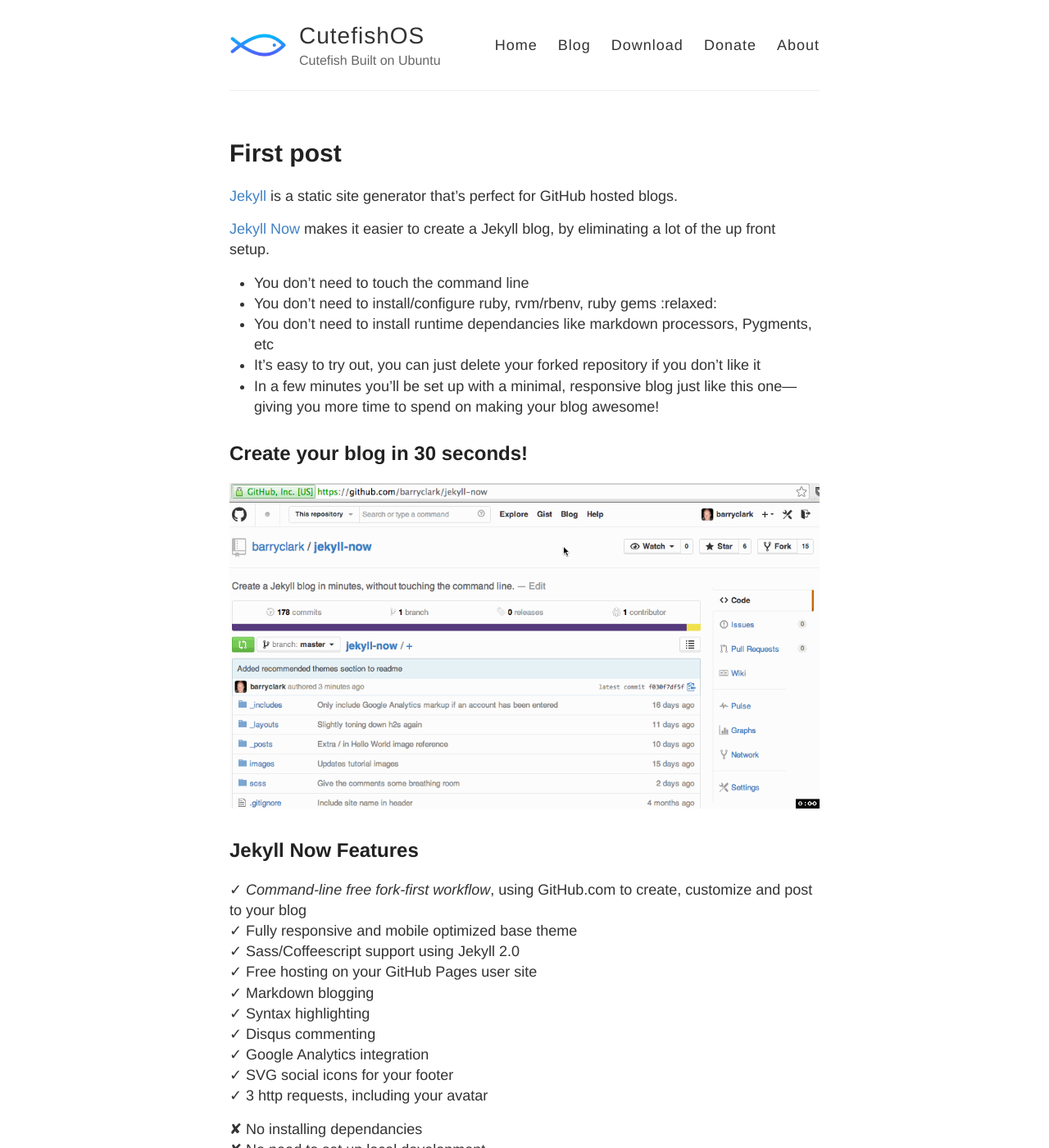
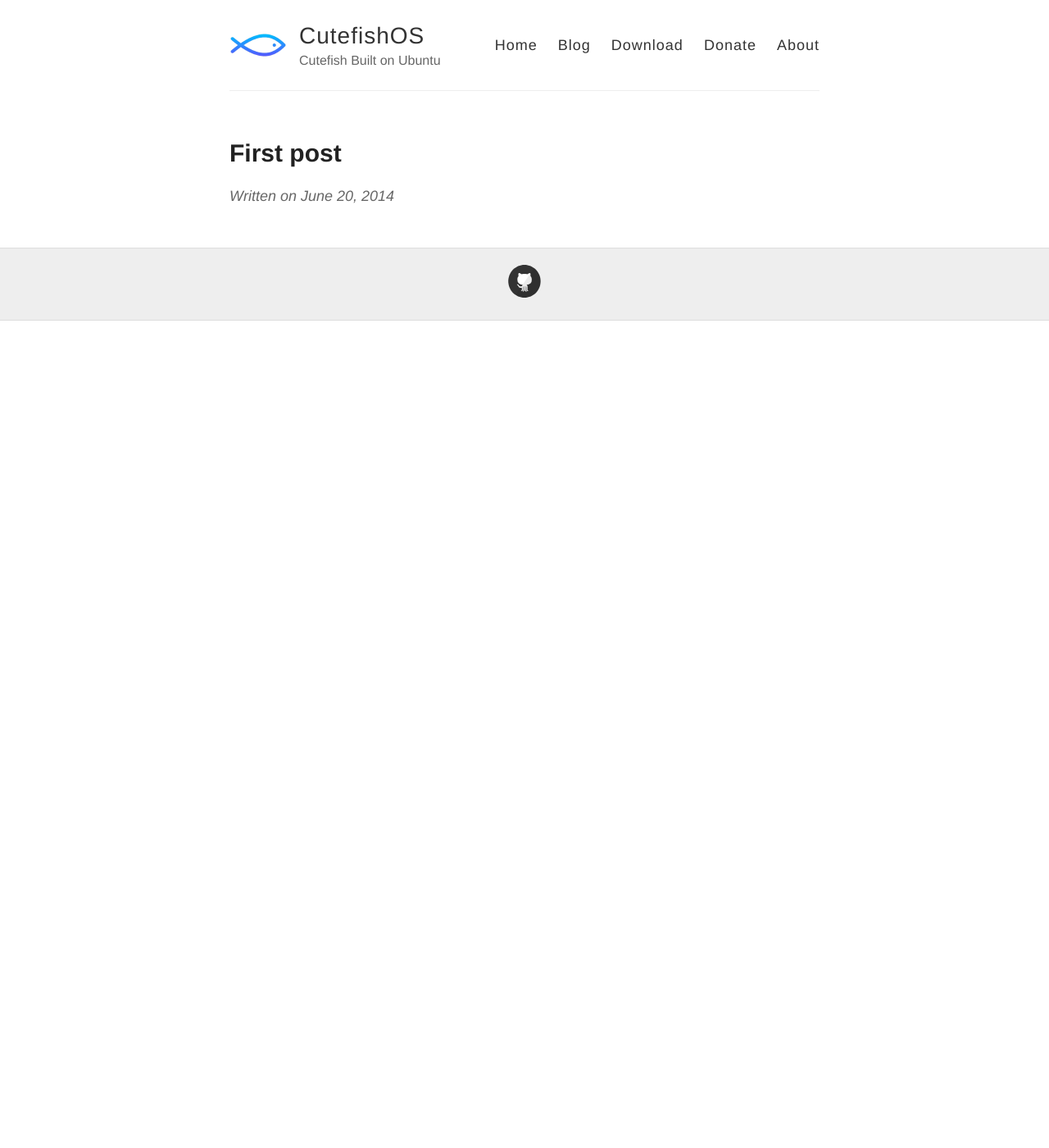
Before and after one commit to cutefish-ubuntu/cutefish-ubuntu.github.io, a Jekyll site: the page built from _posts/2014-6-20-Introducing-Jekyll-Now.md, in a window 1280 px wide and 1400 px high. Shown: the whole window at 82% size. Built offline with Jekyll 4.4.1, drawn with Linux system fonts in a browser that asks for light colours; Markdown is read by kramdown in place of the engine named in the settings; some of the changed text lies outside the part shown.

Commit message:
Update 2014-6-20-Introducing-Jekyll-Now.md

```diff
--- a/_posts/2014-6-20-Introducing-Jekyll-Now.md
+++ b/_posts/2014-6-20-Introducing-Jekyll-Now.md
@@ -2,38 +2,3 @@
 layout: post
 title: First post
 ---
-
-[Jekyll](http://github.com/jekyll/jekyll) is a static site generator that's perfect for GitHub hosted blogs.
-
-[Jekyll Now](http://github.com/barryclark/jekyll-now) makes it easier to create a Jekyll blog, by eliminating a lot of the up front setup.
-
-- You don't need to touch the command line
-- You don't need to install/configure ruby, rvm/rbenv, ruby gems :relaxed:
-- You don't need to install runtime dependancies like markdown processors, Pygments, etc
-- It's easy to try out, you can just delete your forked repository if you don't like it
-- In a few minutes you'll be set up with a minimal, responsive blog just like this one—giving you more time to spend on making your blog awesome!
-
-## Create your blog in 30 seconds!
-
-![Initial setup of Jekyll Now]({{ site.baseurl }}/images/step1.gif "Initial setup of Jekyll Now")
-
-## Jekyll Now Features
-
-✓ _Command-line free fork-first workflow_, using GitHub.com to create, customize and post to your blog
-✓ Fully responsive and mobile optimized base theme
-✓ Sass/Coffeescript support using Jekyll 2.0
-✓ Free hosting on your GitHub Pages user site
-✓ Markdown blogging
-✓ Syntax highlighting
-✓ Disqus commenting
-✓ Google Analytics integration
-✓ SVG social icons for your footer
-✓ 3 http requests, including your avatar
-
-✘ No installing dependancies
-✘ No need to set up local development
-✘ No configuring plugins
-✘ No need to spend time on theming
-✘ More time to code other things ... wait ✓!
-
-[Quick Start walkthrough on the Jekyll Now GitHub repository](http://github.com/barryclark/jekyll-now#quick-start).
```
